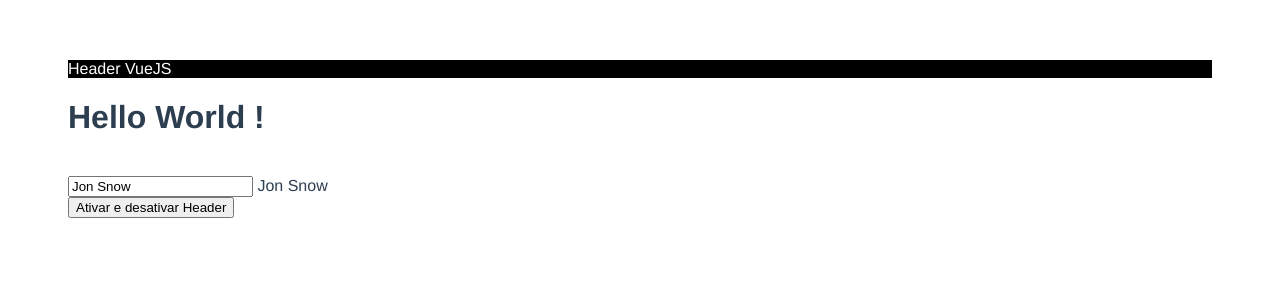
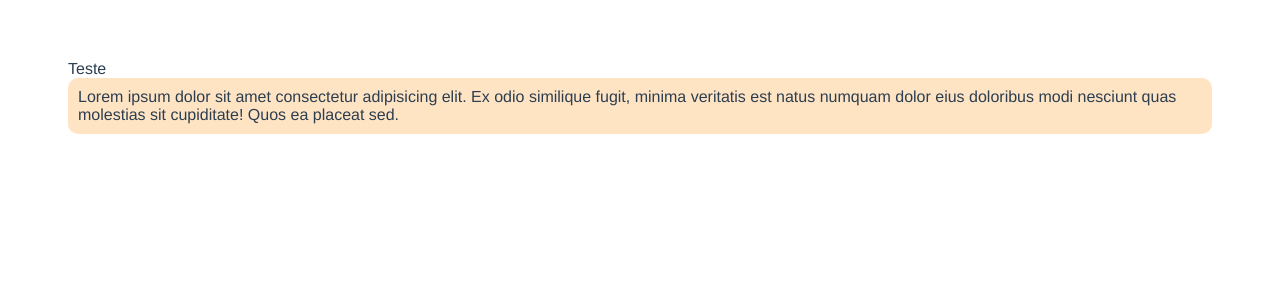
Before and after one commit to LuizGamaDev/VueJS-TiagoMatos, a Vue app in the folder app/: page / in a window 1280 px wide. Shown: the top 300 px of the page. Built offline with nearby package versions, Linux system fonts and the light colour scheme.

Commit message:
feat: VueJS Global and Scoped CSS

```diff
--- a/app/src/App.vue
+++ b/app/src/App.vue
@@ -1,90 +1,34 @@
 <template>
   <div>
-    <TheHeader v-if="showHeader"/>
-    <h1>Hello World !</h1>
-    <br>
-    <input
-    v-model="name"
-    type="text"
-    >
-    {{ name }} <br>
-
-    <button @click="showHeader = !showHeader">
-      Ativar e desativar Header
-    </button>
+    <div class="card">Teste</div>
+    <BaseCard />
   </div>
 </template>
 
 <script>
-import TheHeader from './components/TheHeader.vue';
+import BaseCard from "./components/BaseCard.vue";
 
 export default {
   name: "App",
-  components: { TheHeader },
+  components: { BaseCard },
   data() {
-    return {
-      name: 'Jon Snow',
-      showHeader: true,
-    };
+    return {};
   },
-    // Criação
-      // Prepara o componente
-      // Ajax, inicializar algumas variáveis
-      // Não tem acesso ao template (DOM)
-    // Montagem
-      // Inicializar uma lib externa (new Lib())
-      // Precisa de acesso ao template (DOM)
-      // Tem acesso ao template (DOM)
-    // Atualização
-      // Debug
-    // Desmontagem
-      // Remover tudo o que for necessário (lib->destroy())
-      // para liberar memória
 
-      // HOOKS
-      // beforeUpdate() {
-      //   console.log('beforeUpdate', this.name)
-      // },
-      // updated() {
-      //   console.log('updated', this.name)
-      // },
-      // beforeCreate() {
-      //   console.log('beforeCreate');
-      //   console.log('Estado:', this.name);
-      //   console.log('DOM:', this.$el);
-      // },
-      // created() {
-      //   console.log('created');
-      //   console.log('Estado:', this.name);
-      //   console.log('DOM:', this.$el);
-      // },
-      // beforeMount() {
-      //   console.log('beforeMount');
-      //   console.log('Estado:', this.name);
-      //   console.log('DOM:', this.$el);
-      // },
-      // mounted() {
-      //   console.log('mounted');
-      //   console.log('Estado:', this.name);
-      //   console.log('Estado:', this.name);
-      // },
-      // beforeUnmount() {
-      //   console.log('beforeUnmount')
-      // },
-      // unmounted() {
-      //   console.log('unmounted')
-      // },
+  beforeUpdate() {},
+  updated() {},
+  beforeCreate() {},
+  created() {},
+  beforeMount() {},
+  mounted() {},
+  beforeUnmount() {},
+  unmounted() {},
 
-
-  watch: {
-
-  },
+  watch: {},
 
   computed: {},
 
-  methods: {
-
-  },
+  methods: {},
 };
 </script>
 
--- /dev/null
+++ b/app/src/assets/css/style.css
@@ -0,0 +1,5 @@
+/* .card {
+    background-color: bisque;
+    padding: 10px;
+    border-radius: 10px;
+  } */
--- /dev/null
+++ b/app/src/components/BaseCard.vue
@@ -0,0 +1,13 @@
+<template>
+    <div class="card">
+        Lorem ipsum dolor sit amet consectetur adipisicing elit. Ex odio similique fugit, minima veritatis est natus numquam dolor eius doloribus modi nesciunt quas molestias sit cupiditate! Quos ea placeat sed.
+    </div>
+</template>
+
+<style scoped>
+.card {
+    background-color: bisque;
+    padding: 10px;
+    border-radius: 10px;
+  }
+</style>
--- a/app/src/components/TheHeader.vue
+++ b/app/src/components/TheHeader.vue
@@ -1,30 +1,16 @@
 <template>
-  <header class="header">Header VueJS</header>
+  <header class="header">
+    <h1>Home</h1>
+  </header>
 </template>
 
 <script>
-export default {
-  mounted() {
-    window.addEventListener('resize', this.resize)
-  },
-  beforeUnmount() {
-    // Destruir as nossas libs, eventos, linteners
-    console.log('beforeUnmount');
-    window.removeEventListener('resize', this.resize)
-  },
-  unmounted() {
-    console.log('unmounted')
-  },
-
-  methods: {
-    resize($evt) {
-      console.log($evt);
-      }
-  }
-};
+export default {};
 </script>
 
 <style>
-.header {background-color: black;
-color: white;}
+.header {
+  background-color: black;
+  color: white;
+}
 </style>
```
Also changed, not shown: app/src/main.js (+4 -3 lines).
